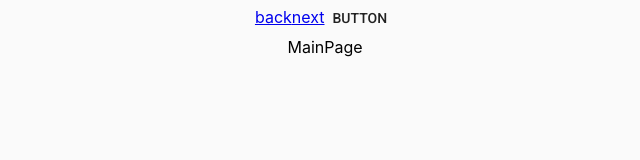
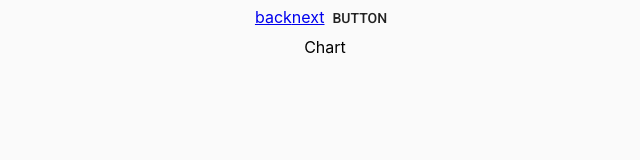
Before and after one commit to musikon/megahack, a React (Create React App) app: page / in a window 1280 px wide. Shown: the top 160 px of the page, without its empty margins (315-955 px from the left). Built offline with nearby package versions, Linux system fonts and the light colour scheme.

Commit message:
feat: chart container

```diff
--- a/src/Pages/MainPage/index.js
+++ b/src/Pages/MainPage/index.js
@@ -1,5 +1,10 @@
 import React from 'react'
+import Chart from '../../container/Chart'
 
-const MainPage = () => <div>MainPage</div>;
+const MainPage = () => (
+  <div>
+    <Chart />
+  </div>
+);
 
 export default MainPage
--- /dev/null
+++ b/src/container/Chart/index.js
@@ -0,0 +1,11 @@
+import React, { Component } from 'react'
+
+class Chart extends Component {
+  render() {
+    return (
+      <div>Chart</div>
+    )
+  }
+}
+
+export default Chart
```
